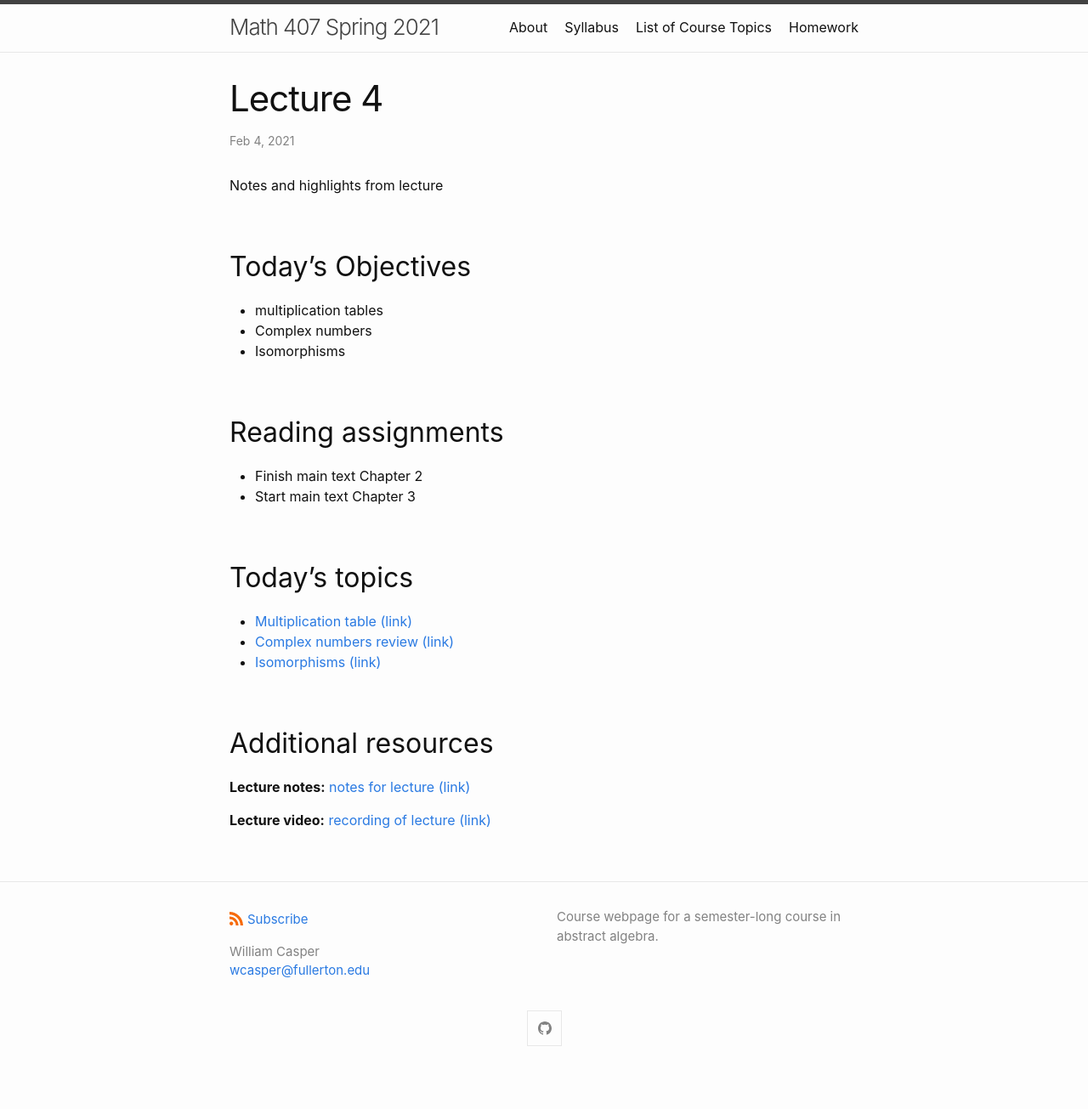
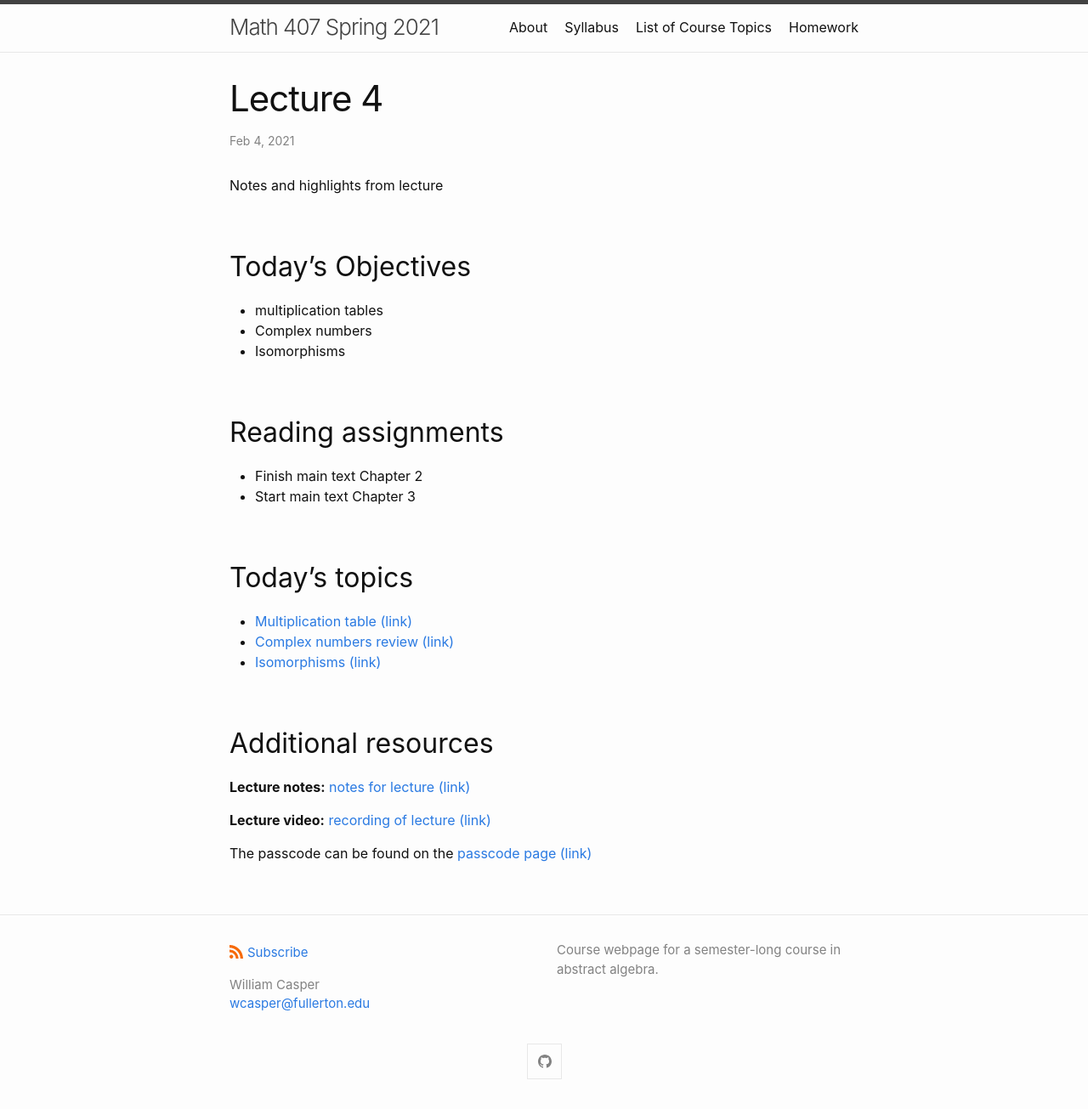
Before and after one commit to wcasper/math407spring2021, a Jekyll site: the page built from _posts/2021-02-04-Week-2-Lecture-4.md, in a window 1280 px wide. Shown: the whole page at 85% size. Built offline with Jekyll 4.4.1, drawn with Linux system fonts in a browser that asks for light colours; before the commit the page ends 1266 px from its top, so only the background shows below that.

Commit message:
added where to find key

```diff
--- a/_posts/2021-02-04-Week-2-Lecture-4.md
+++ b/_posts/2021-02-04-Week-2-Lecture-4.md
@@ -26,3 +26,5 @@ Notes and highlights from lecture
 **Lecture notes:** <a target="_parent" href="https://wcasper.github.io/math407spring2021/extras/notes/407-lecture4.pdf">notes for lecture (link)</a>
 
 **Lecture video:** <a target="_parent" href="https://fullerton.zoom.us/rec/share/-7coPbsMQoX_XVhMevZU6w6cOVW15PDzJeShGts5rSkYJBqWorTOUmt8OEfQRW59.vDo6NdvMRB2QxkGo">recording of lecture (link)</a>
+
+The passcode can be found on the <a target="_parent" href="https://csufullerton.instructure.com/courses/3087997/pages/video-lecture-keys">passcode page (link)</a>
```
